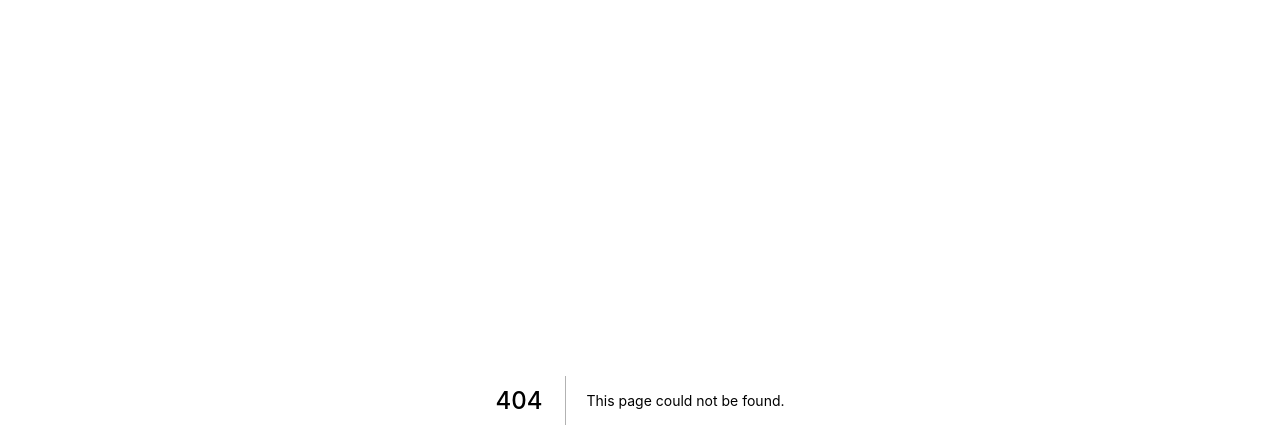
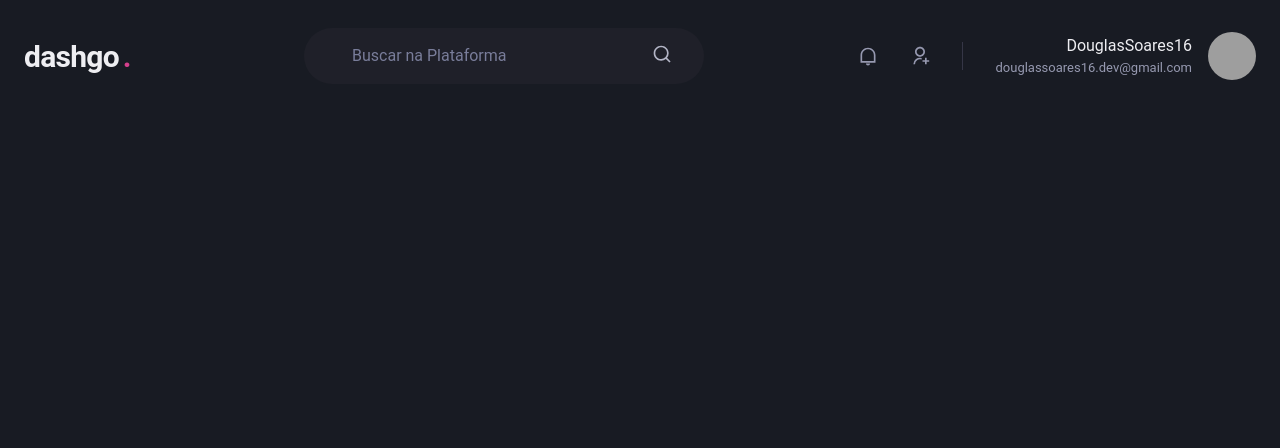
Before and after one commit to DouglasSoares16/dashgo, a Next.js app: page /dashboard in a window 1280 px wide. Before the commit this address had no page. Shown: the top 448 px of the page. Built offline with nearby package versions, Linux system fonts and the light colour scheme; grey boxes are pictures that could not be loaded.

Commit message:
Component: Header

```diff
--- a/package.json
+++ b/package.json
@@ -16,7 +16,8 @@
     "framer-motion": "^6.3.3",
     "next": "12.1.6",
     "react": "18.1.0",
-    "react-dom": "18.1.0"
+    "react-dom": "18.1.0",
+    "react-icons": "^4.3.1"
   },
   "devDependencies": {
     "@types/node": "^17.0.35",
--- /dev/null
+++ b/src/components/Header.tsx
@@ -0,0 +1,86 @@
+import { Flex, Input, Text, Icon, HStack, Box, Avatar } from "@chakra-ui/react";
+import { RiNotificationLine, RiSearchLine, RiUserAddLine } from "react-icons/ri";
+
+export function Header() {
+  return (
+    <Flex
+      w="100%"
+      as="header"
+      maxW={1480}
+      h="20"
+      mt="4"
+      mx="auto"
+      align="center"
+      px="6"
+    >
+      <Text
+        fontSize="3xl"
+        fontWeight="bold"
+        letterSpacing="tight"
+        w="64"
+      >
+        dashgo
+        <Text as="span" ml="1" color="pink.500">.</Text>
+      </Text>
+
+      <Flex
+        as="label"
+        flex="1"
+        py="4"
+        px="8"
+        ml="6"
+        maxWidth={400}
+        alignSelf="center"
+        color="gray.200"
+        position="relative"
+        bg="gray.800"
+        borderRadius="full"
+      >
+        <Input
+          color="gray.50"
+          variant="unstyled"
+          px="4"
+          mr="4"
+          placeholder="Buscar na Plataforma"
+          _placeholder={{
+            color:
+              "gray.400"
+          }} />
+
+        <Icon as={RiSearchLine} fontSize="20" />
+      </Flex>
+
+      <Flex
+        align="center"
+        ml="auto"
+      >
+        <HStack
+          spacing="8"
+          mx="8"
+          pr="8"
+          py="1"
+          color="gray.300"
+          borderRightWidth={1}
+          borderColor="gray.700"
+        >
+          <Icon as={RiNotificationLine} fontSize="20" />
+          <Icon as={RiUserAddLine} fontSize="20" />
+        </HStack>
+
+        <Flex align="center">
+          <Box mr="4" textAlign="right">
+            <Text>DouglasSoares16</Text>
+            <Text color="gray.300" fontSize="small">
+              douglassoares16.dev@gmail.com
+            </Text>
+          </Box>
+
+          <Avatar
+            size="md"
+            name="DouglasSoares16"
+            src="http://github.com/DouglasSoares16.png" />
+        </Flex>
+      </Flex>
+    </Flex>
+  );
+}
--- /dev/null
+++ b/src/pages/dashboard.tsx
@@ -0,0 +1,7 @@
+import { Header } from "../components/Header";
+
+export default function Dashboard() {
+  return (
+    <Header />
+  )
+}
```
Also changed, not shown: 1 other file (tests, documents, lock files or other folders).
